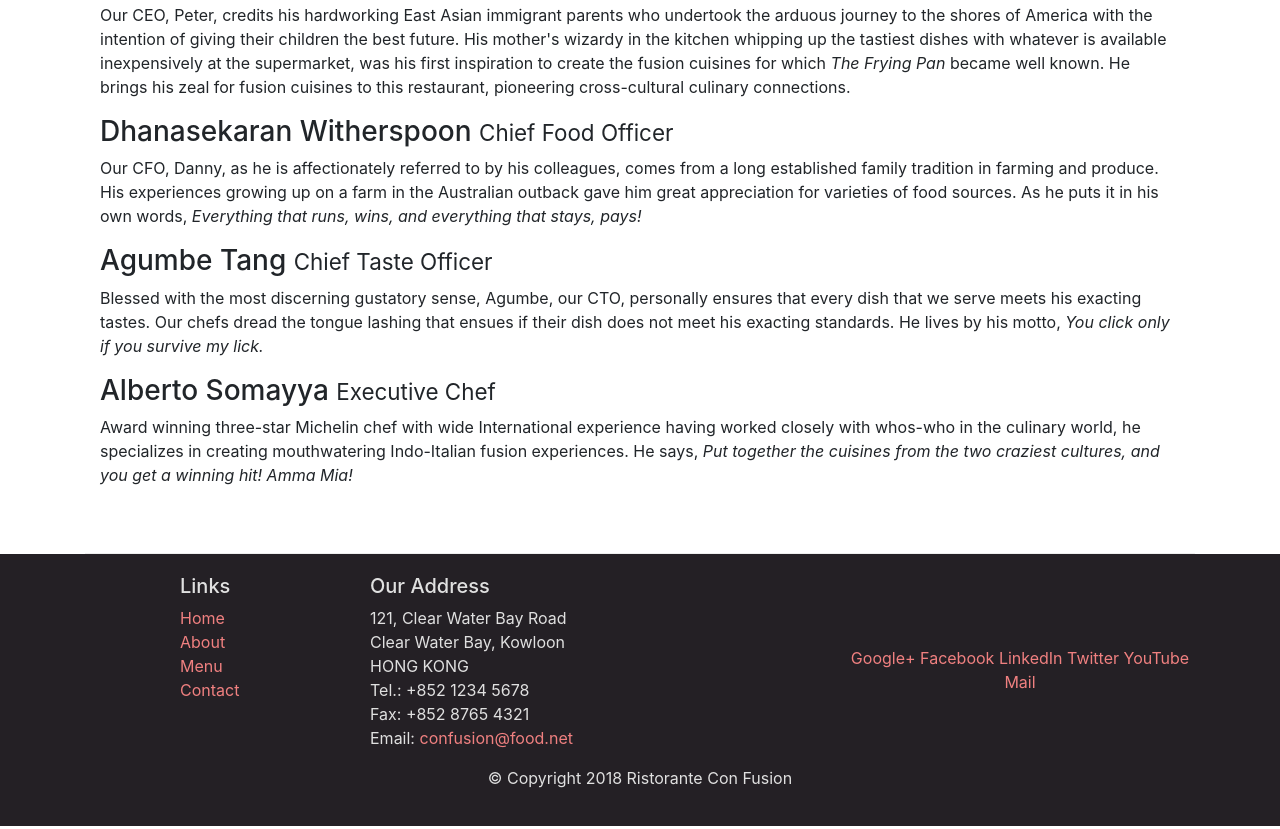
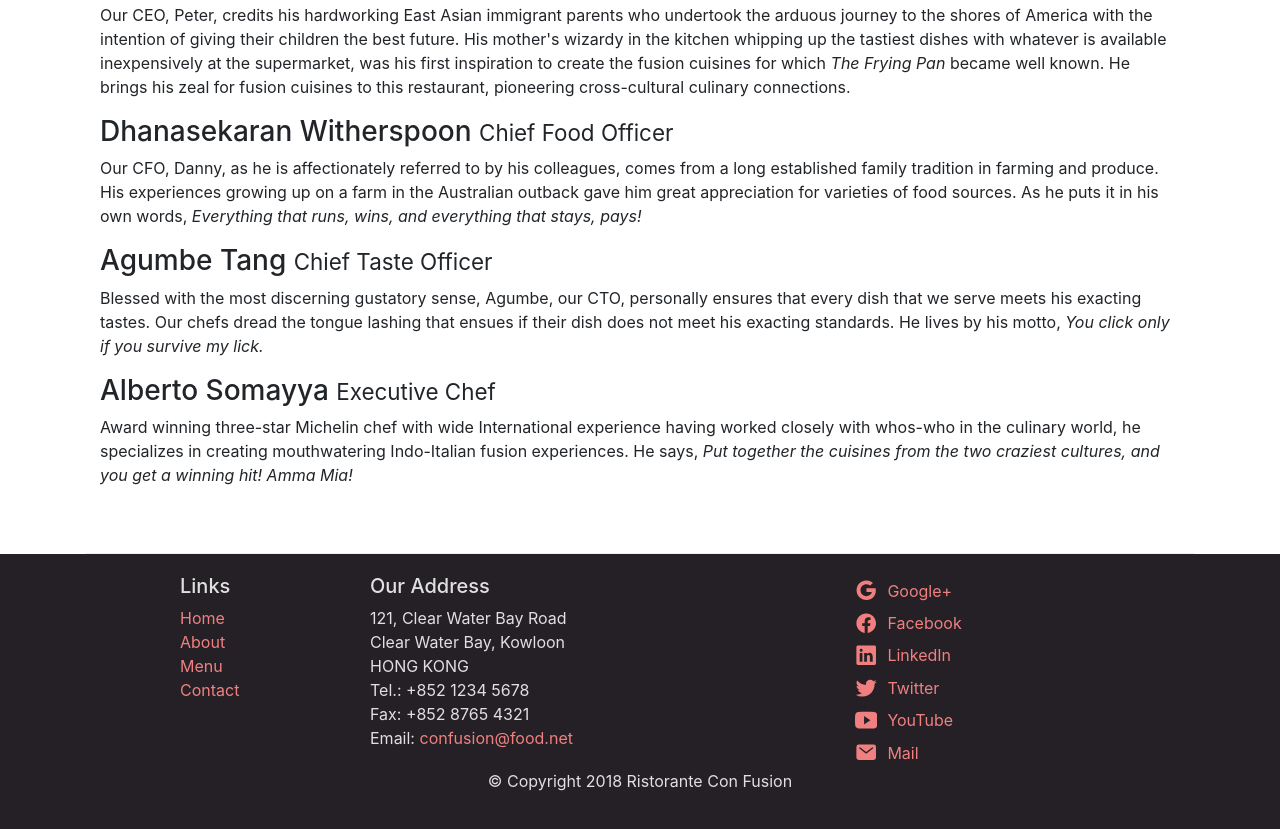
Before and after one commit to Aitfakirali/ConFusion, a website: page aboutus.html in a window 1280 px wide. Shown: the part 886-1715 px from the top of the page. Drawn offline with nearby package versions, Linux system fonts and the light colour scheme.

Commit message:
last update-1

```diff
--- a/aboutus.html
+++ b/aboutus.html
@@ -131,13 +131,25 @@
             </address>
           </div>
           <div class="col-12 col-sm-4 align-self-center">
-            <div class="text-center">
-              <a href="http://google.com/+">Google+</a>
-              <a href="http://www.facebook.com/profile.php?id=">Facebook</a>
-              <a href="http://www.linkedin.com/in/">LinkedIn</a>
-              <a href="http://twitter.com/">Twitter</a>
-              <a href="http://youtube.com/">YouTube</a>
-              <a href="mailto:">Mail</a>
+            <div class="text-center flex">
+              <a class="link" href="http://google.com/+"
+                ><ion-icon name="logo-google"></ion-icon>Google+</a
+              >
+              <a class="link" href="http://www.facebook.com/profile.php?id="
+                ><ion-icon name="logo-facebook"></ion-icon>Facebook</a
+              >
+              <a class="link" href="http://www.linkedin.com/in/"
+                ><ion-icon name="logo-linkedin"></ion-icon>LinkedIn</a
+              >
+              <a class="link" href="http://twitter.com/"
+                ><ion-icon name="logo-twitter"></ion-icon>Twitter</a
+              >
+              <a class="link" href="http://youtube.com/"
+                ><ion-icon name="logo-youtube"></ion-icon>YouTube</a
+              >
+              <a class="link" href="mailto:"
+                ><ion-icon name="mail"></ion-icon>Mail</a
+              >
             </div>
           </div>
         </div>
--- a/css/styles.css
+++ b/css/styles.css
@@ -46,7 +46,21 @@ ion-icon {
   margin: 5px 10px;
 }
 
+.flex {
+  display: flex;
+  flex-direction: column;
+  align-items: flex-start;
+}
+
 .link {
   display: flex;
   align-items: center;
+  justify-content: center;
 }
+
+@media (max-width: 620px) {
+  .flex {
+    flex-direction: row;
+    flex-wrap: wrap;
+  }
+}
```
Also changed, not shown: index.html (+1 -1 lines), screencapture-127-0-0-1-5500-aboutus-html-2021-11-18-16_32_52.png (deleted), screencapture-127-0-0-1-5500-aboutus-html-2021-11-18-16_37_56.png (deleted), screencapture-127-0-0-1-5500-aboutus-html-2021-11-18-17_03_55.png (added), screencapture-127-0-0-1-5500-aboutus-html-2021-11-18-17_05_00.png (added).
